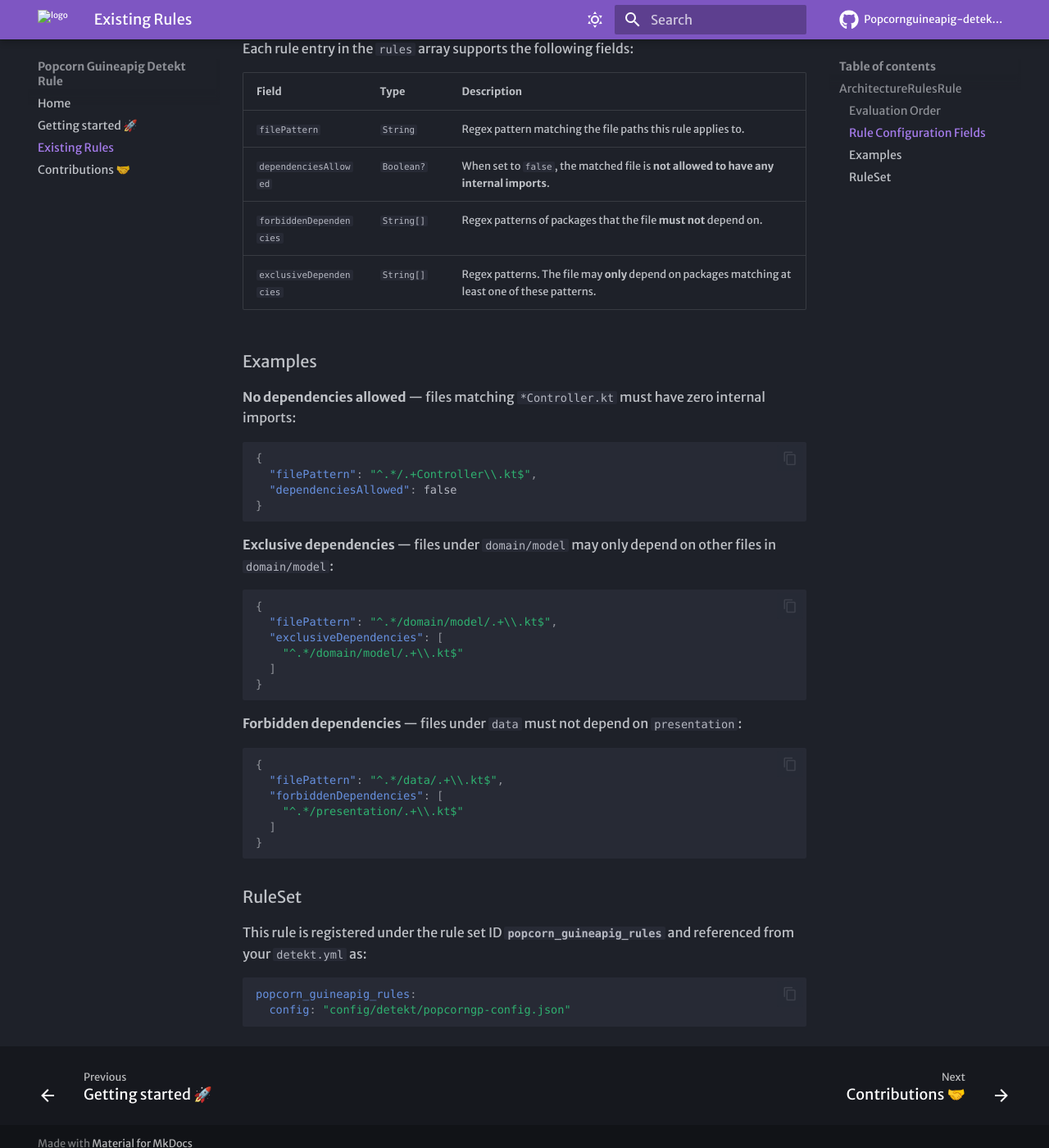
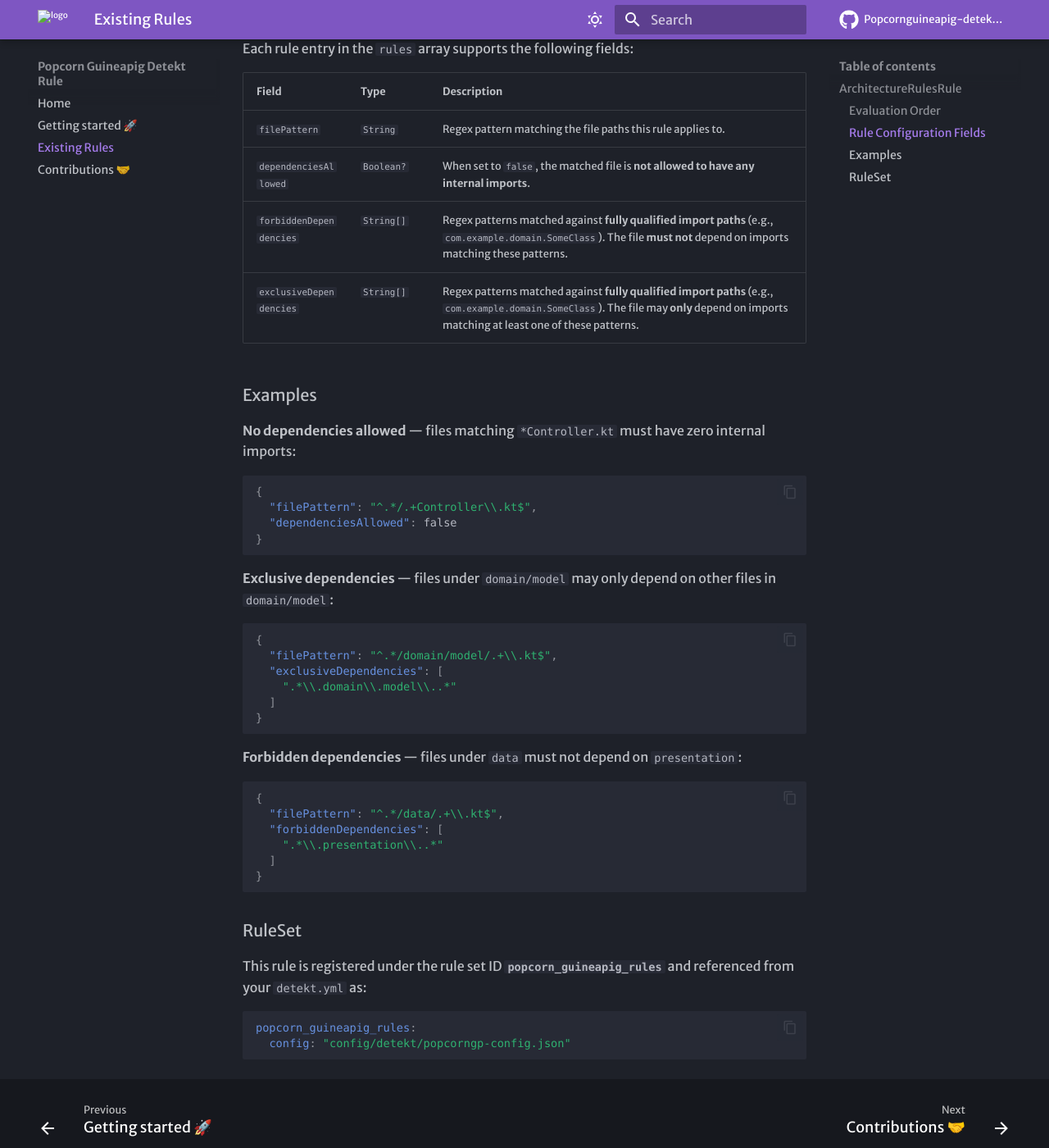
Before and after one commit to CodandoTV/popcornguineapig-detekt-rule, an MkDocs documentation site: the page built from docs/2-existing-rules.md, in a window 1280 px wide and 1400 px high, scrolled down 1038 px. Shown: the whole window at 82% size. Built offline with MkDocs 1.6.1 and Material for MkDocs 9.7.7, drawn with Linux system fonts in a browser that asks for light colours; some web fonts are replaced; comment, search, counter and statistics services are not loaded.

Commit message:
docs: clarify dependency patterns match import paths, not file paths

````diff
--- a/docs/2-existing-rules.md
+++ b/docs/2-existing-rules.md
@@ -37,8 +37,8 @@ Each rule entry in the `rules` array supports the following fields:
 |-------------------------|------------|---------------------------------------------------------------------------------------------------|
 | `filePattern`           | `String`   | Regex pattern matching the file paths this rule applies to.                                       |
 | `dependenciesAllowed`   | `Boolean?` | When set to `false`, the matched file is **not allowed to have any internal imports**.            |
-| `forbiddenDependencies` | `String[]` | Regex patterns of packages that the file **must not** depend on.                                  |
-| `exclusiveDependencies` | `String[]` | Regex patterns. The file may **only** depend on packages matching at least one of these patterns. |
+| `forbiddenDependencies` | `String[]` | Regex patterns matched against **fully qualified import paths** (e.g., `com.example.domain.SomeClass`). The file **must not** depend on imports matching these patterns. |
+| `exclusiveDependencies` | `String[]` | Regex patterns matched against **fully qualified import paths** (e.g., `com.example.domain.SomeClass`). The file may **only** depend on imports matching at least one of these patterns. |
 
 ### Examples
 
@@ -58,7 +58,7 @@ Each rule entry in the `rules` array supports the following fields:
 {
   "filePattern": "^.*/domain/model/.+\\.kt$",
   "exclusiveDependencies": [
-    "^.*/domain/model/.+\\.kt$"
+    ".*\\.domain\\.model\\..*"
   ]
 }
 ```
@@ -69,7 +69,7 @@ Each rule entry in the `rules` array supports the following fields:
 {
   "filePattern": "^.*/data/.+\\.kt$",
   "forbiddenDependencies": [
-    "^.*/presentation/.+\\.kt$"
+    ".*\\.presentation\\..*"
   ]
 }
 ```
````
Also changed, not shown: README.md (+2 -2 lines), docs/1-getting-started.md (+1 -1 lines).
